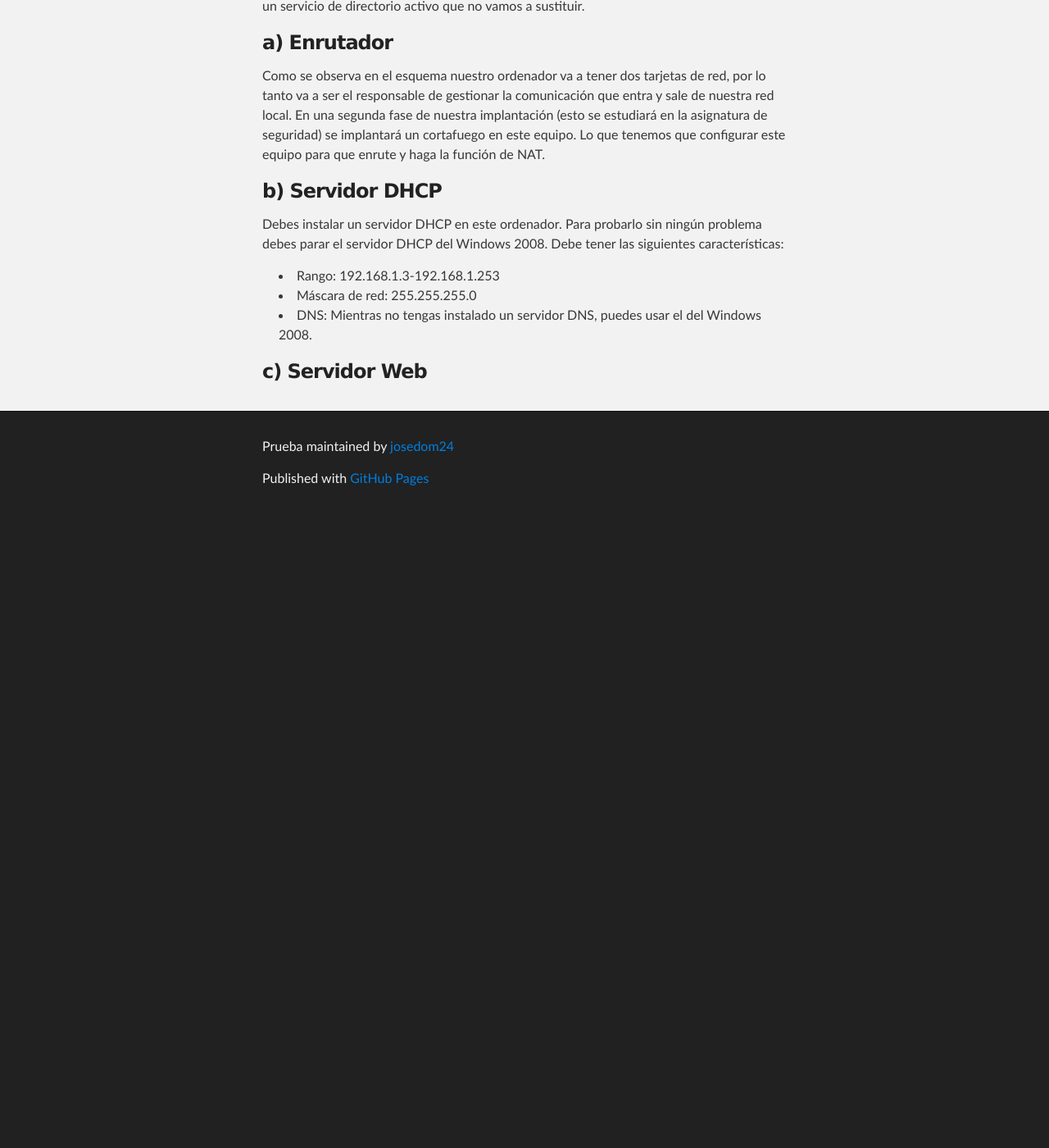
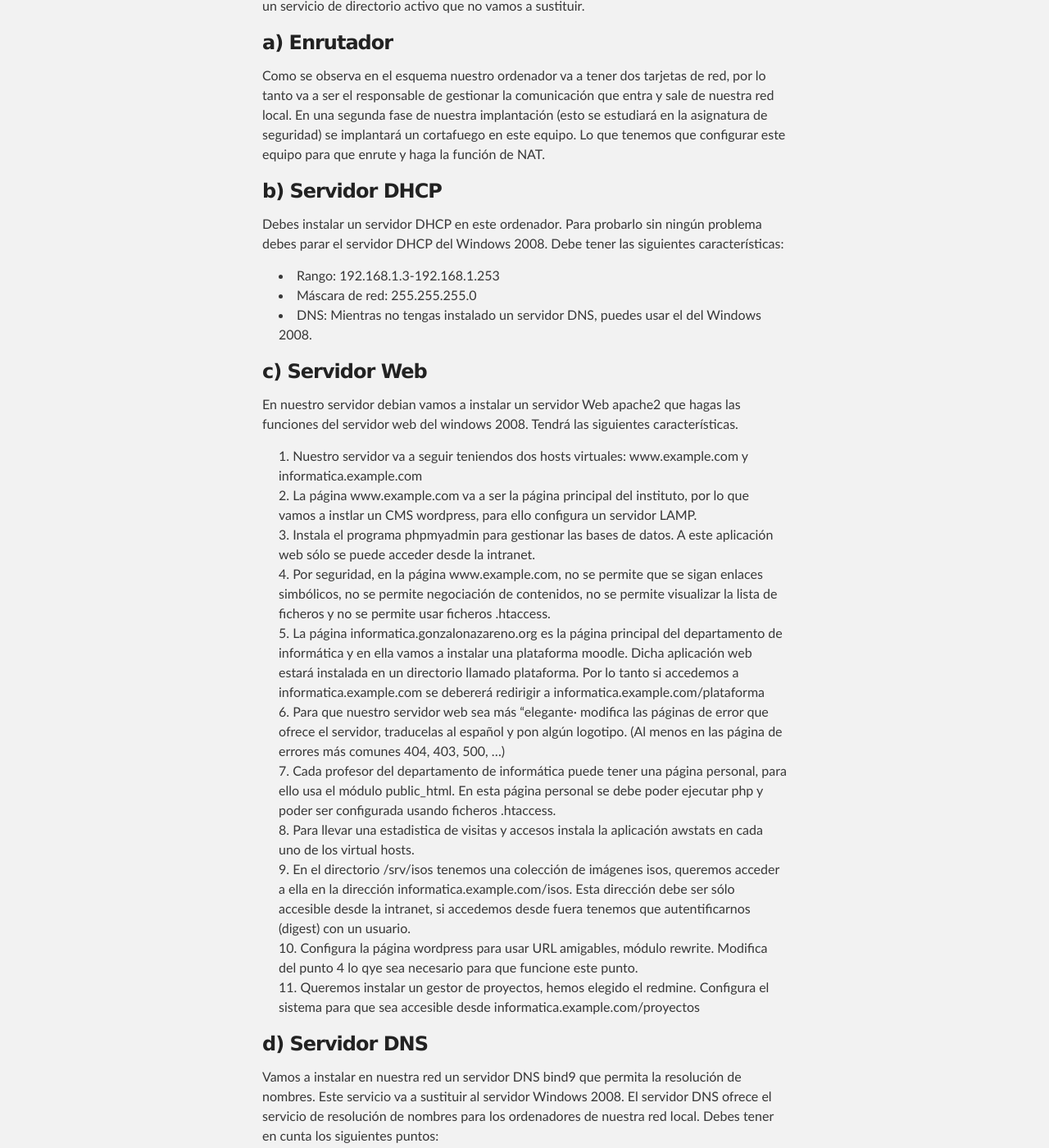
Before and after one commit to josedom24/josedom24.github.io, a Jekyll site: the page built from mod/serviciosgs/proyecto1.md, in a window 1280 px wide and 1400 px high, scrolled down 2566 px. Shown: the whole window at 82% size. Built offline with Jekyll 4.4.1, drawn with Linux system fonts in a browser that asks for light colours; before the commit the page ends 3196 px from its top, so only the background shows below that; some of the changed text lies outside the part shown.

Commit message:
Update proyecto1.md

```diff
--- a/mod/serviciosgs/proyecto1.md
+++ b/mod/serviciosgs/proyecto1.md
@@ -67,3 +67,47 @@
 * DNS: Mientras no tengas instalado un servidor DNS, puedes usar el del Windows 2008.
 
 ###c) Servidor Web
+
+En nuestro servidor debian vamos a instalar un servidor Web apache2 que hagas las funciones del servidor web del windows 2008. Tendrá las siguientes características.
+
+1. Nuestro servidor va  a seguir teniendos dos hosts virtuales: www.example.com y informatica.example.com
+2. La página www.example.com va a ser la página principal del instituto, por lo que vamos a instlar un CMS wordpress, para ello configura un servidor LAMP.
+3. Instala el programa phpmyadmin para gestionar las bases de datos. A este aplicación web sólo se puede acceder desde la intranet.
+4. Por seguridad, en la página www.example.com, no se permite que se sigan enlaces simbólicos, no se permite negociación de contenidos, no se permite visualizar la lista de ficheros y no se permite usar ficheros .htaccess.
+5. La página informatica.gonzalonazareno.org es la página principal del departamento de informática y en ella vamos a instalar una plataforma moodle. Dicha aplicación web estará instalada en un directorio llamado plataforma. Por lo tanto si accedemos a informatica.example.com se debererá redirigir a informatica.example.com/plataforma
+6. Para que nuestro servidor web sea más "elegante· modifica las páginas de error que ofrece el servidor, traducelas al español y pon algún logotipo. (Al menos en las página de errores más comunes 404, 403, 500, ...)
+7. Cada profesor del departamento de informática puede tener una página personal, para ello usa el módulo public_html. En esta página personal se debe poder ejecutar php y poder ser configurada usando ficheros .htaccess.
+8. Para llevar una estadistica de visitas y accesos instala la aplicación awstats en cada uno de los virtual hosts.
+9. En el directorio /srv/isos tenemos una colección de imágenes isos, queremos acceder a ella en la dirección informatica.example.com/isos. Esta dirección debe ser sólo accesible desde la intranet, si accedemos desde fuera tenemos que autentificarnos (digest) con un usuario.
+10. Configura la página wordpress para usar URL amigables, módulo rewrite. Modifica del punto 4 lo qye sea necesario para que funcione este punto.
+11. Queremos instalar un gestor de proyectos, hemos elegido el redmine. Configura el sistema para que sea accesible desde informatica.example.com/proyectos
+
+###d) Servidor DNS
+
+Vamos a instalar en nuestra red un servidor DNS bind9 que permita la resolución de nombres. Este servicio va a sustituir al servidor Windows 2008. El servidor DNS ofrece el servicio de resolución de nombres para los ordenadores de nuestra red local. Debes tener en cunta los siguientes puntos:
+
+* Cuando tengas funcionando el servidor DNS, tendrás que modificar el servidor DHCP para que los clientes usen el servidor DNS.
+* Piensa el nombre que tiene el servidor. El servidor DNS debe poder resolver los siguientes nombres: nombredelservidor.example.com, www.example.com, informatica.example.com El primero es el nombre del servidor, los dos siguientes son dos páginas webs que el servidor va a servir.
+*Debes implementar la zona inversa del servidor.
+
+Además nos indican que los profesores de informáticas les gustaría poder dar de alta nuevos nombres en el servidor DNS. Para ello vas a crear un scipt en python que nos permita añadir o borrar registros en las zonas de nuestro servidor.
+
+El script se debe llamar gestionDNS.py y recibe cutro parámetros:
+
+* -a o -b: Si recibe -a añadirá un nuevo nombre, si recibe -b borrará el nombre que ha recibido.
+* -dir o -alias, si recibe -dir va a crear un registro tipo A, si recibe -alias va a crear un registro CNAME
+* El nombre de la máquina para añadir o borrar
+* El nombre del alias o la dirección ip: Si has usuado la opción -dir recibirá una ip y si has usuado -alais recibirá el nombre de la máquina a la que le vamos a hacer el alias. Si has utilizado -b no teendrá este parámetro.
+
+Ejemplos
+
+ gestionDNS.py -a -dir smtp 192.168.4.1
+         Creará el registro -> smtp    A    192.168.4.1
+ gestionDNS.py -a -alias correo smtp
+         Creará el registro -> correo      CNAME    smtp
+ gestionDNS.py -b correo
+         Borrará el último registro
+
+Todos los registros creados o borrados pertenecen a las zonas example.com. Se debe modificar la zona inversa en los casos necesarios. El script debe reinciar el servidor bind9.
+
+Por último nos piden que sea posible que el servidor DNS resuleva el nombre de los clientes que reciben ip por medio del servidor DHCP, por lo que deberas contemplar la configuración de un dns dinámico.
```
